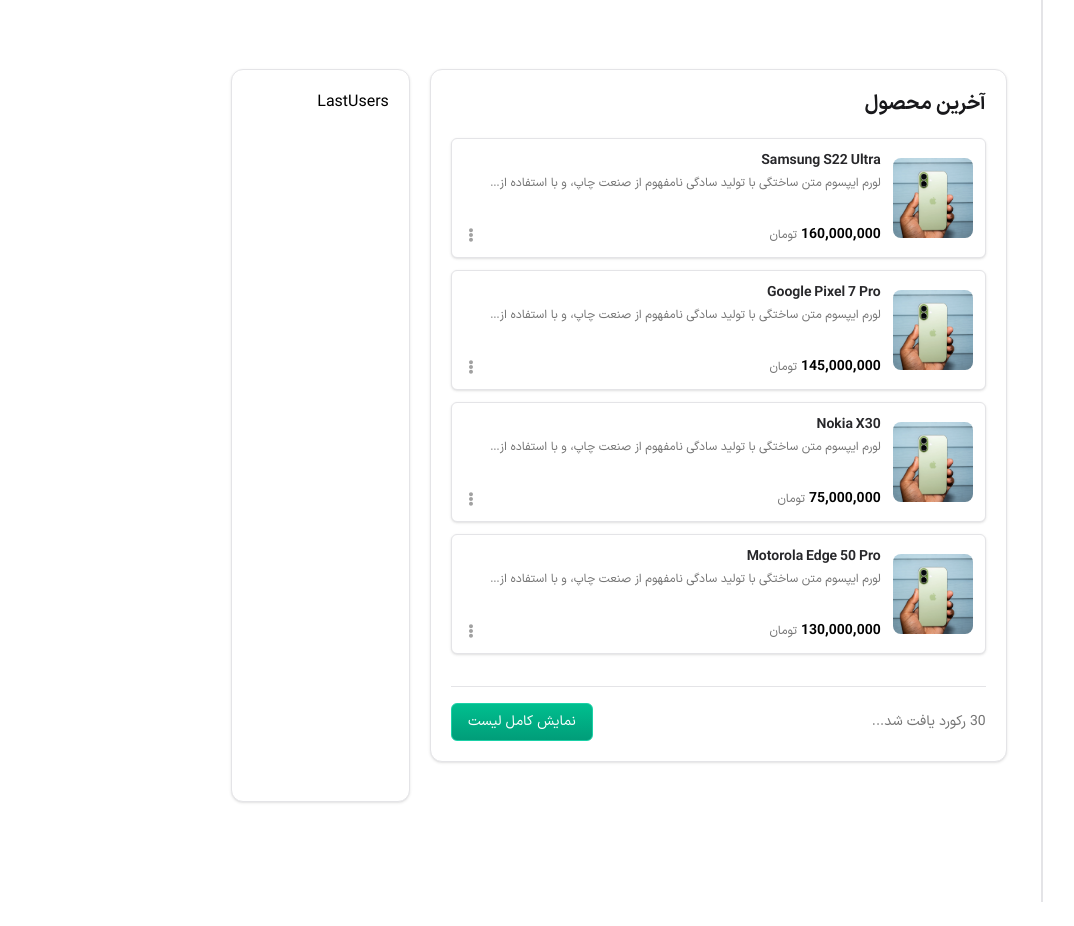
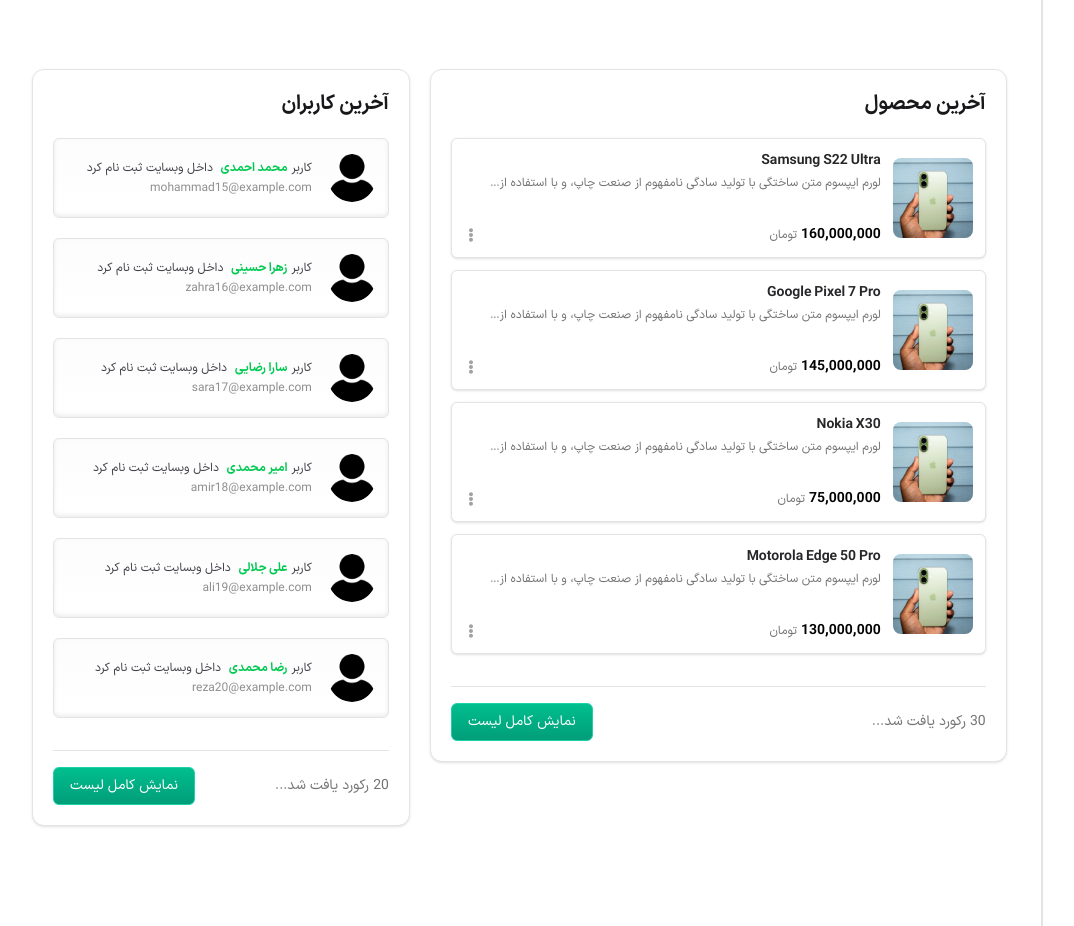
Before and after one commit to Shahzadhpr/Admin-Dashboard, a React (Vite) app: page / in a window 1280 px wide. Shown: the part 1480-2406 px from the top of the page, without its empty margins (2-1076 px from the left). Before the commit the page ends 2382 px from the top, so only its background shows below. Built offline with nearby package versions, Linux system fonts and the light colour scheme.

Commit message:
feat: display latest users list on dashboard home

```diff
--- /dev/null
+++ b/src/data/users.js
@@ -0,0 +1,199 @@
+export const userRoles = [
+  {
+    label: "کاربر",
+    value: "USER",
+  },
+  {
+    label: "مدیر",
+    value: "ADMIN",
+  },
+  {
+    label: "پشتیبانی",
+    value: "SUPPORT",
+  },
+];
+
+const users = [
+  {
+    id: 1,
+    userName: "peyman-geek",
+    fullName: "پیمان احمدی",
+    phoneNumber: "09911871596",
+    email: "peymangeek@gmail.com",
+    role: userRoles[1],
+    profile: "/images/profile-avatar-user.jpg",
+  },
+  {
+    id: 2,
+    userName: "Reza2",
+    fullName: "رضا احمدی",
+    phoneNumber: "09129876543",
+    email: "reza2@example.com",
+    role: userRoles[0],
+    profile: "/images/profile-avatar-user.jpg",
+  },
+  {
+    id: 3,
+    userName: "Mohammad3",
+    fullName: "محمد حسینی",
+    phoneNumber: "09121234567",
+    email: "mohammad3@example.com",
+    role: userRoles[2],
+    profile: "/images/profile-avatar-user.jpg",
+  },
+  {
+    id: 4,
+    userName: "Zahra4",
+    fullName: "زهرا رضایی",
+    phoneNumber: "09123456789",
+    email: "zahra4@example.com",
+    role: userRoles[0],
+    profile: "/images/profile-avatar-user.jpg",
+  },
+  {
+    id: 5,
+    userName: "Sara5",
+    fullName: "سارا مرادی",
+    phoneNumber: "09127654321",
+    email: "sara5@example.com",
+    role: userRoles[1],
+    profile: "/images/profile-avatar-user.jpg",
+  },
+  {
+    id: 6,
+    userName: "Amir6",
+    fullName: "امیر جلالی",
+    phoneNumber: "09125553322",
+    email: "amir6@example.com",
+    role: userRoles[2],
+    profile: "/images/profile-avatar-user.jpg",
+  },
+  {
+    id: 7,
+    userName: "Ali7",
+    fullName: "علی رضایی",
+    phoneNumber: "09121112233",
+    email: "ali7@example.com",
+    role: userRoles[0],
+    profile: "/images/profile-avatar-user.jpg",
+  },
+  {
+    id: 8,
+    userName: "Reza8",
+    fullName: "رضا محمدی",
+    phoneNumber: "09123334455",
+    email: "reza8@example.com",
+    role: userRoles[1],
+    profile: "/images/profile-avatar-user.jpg",
+  },
+  {
+    id: 9,
+    userName: "Mohammad9",
+    fullName: "محمد جلالی",
+    phoneNumber: "09124445566",
+    email: "mohammad9@example.com",
+    role: userRoles[2],
+    profile: "/images/profile-avatar-user.jpg",
+  },
+  {
+    id: 10,
+    userName: "Zahra10",
+    fullName: "زهرا احمدی",
+    phoneNumber: "09129998877",
+    email: "zahra10@example.com",
+    role: userRoles[0],
+    profile: "/images/profile-avatar-user.jpg",
+  },
+  {
+    id: 11,
+    userName: "Sara11",
+    fullName: "سارا محمدی",
+    phoneNumber: "09126667788",
+    email: "sara11@example.com",
+    role: userRoles[2],
+    profile: "/images/profile-avatar-user.jpg",
+  },
+  {
+    id: 12,
+    userName: "Amir12",
+    fullName: "امیر رضایی",
+    phoneNumber: "09127778899",
+    email: "amir12@example.com",
+    role: userRoles[0],
+    profile: "/images/profile-avatar-user.jpg",
+  },
+  {
+    id: 13,
+    userName: "Ali13",
+    fullName: "علی حسینی",
+    phoneNumber: "09128889900",
+    email: "ali13@example.com",
+    role: userRoles[1],
+    profile: "/images/profile-avatar-user.jpg",
+  },
+  {
+    id: 14,
+    userName: "Reza14",
+    fullName: "رضا مرادی",
+    phoneNumber: "09123332211",
+    email: "reza14@example.com",
+    role: userRoles[2],
+    profile: "/images/profile-avatar-user.jpg",
+  },
+  {
+    id: 15,
+    userName: "Mohammad15",
+    fullName: "محمد احمدی",
+    phoneNumber: "09121119900",
+    email: "mohammad15@example.com",
+    role: userRoles[0],
+    profile: "/images/profile-avatar-user.jpg",
+  },
+  {
+    id: 16,
+    userName: "Zahra16",
+    fullName: "زهرا حسینی",
+    phoneNumber: "09129997766",
+    email: "zahra16@example.com",
+    role: userRoles[2],
+    profile: "/images/profile-avatar-user.jpg",
+  },
+  {
+    id: 17,
+    userName: "Sara17",
+    fullName: "سارا رضایی",
+    phoneNumber: "09127775544",
+    email: "sara17@example.com",
+    role: userRoles[0],
+    profile: "/images/profile-avatar-user.jpg",
+  },
+  {
+    id: 18,
+    userName: "Amir18",
+    fullName: "امیر محمدی",
+    phoneNumber: "09125556677",
+    email: "amir18@example.com",
+    role: userRoles[1],
+    profile: "/images/profile-avatar-user.jpg",
+  },
+  {
+    id: 19,
+    userName: "Ali19",
+    fullName: "علی جلالی",
+    phoneNumber: "09124443322",
+    email: "ali19@example.com",
+    role: userRoles[0],
+    profile: "/images/profile-avatar-user.jpg",
+  },
+  {
+    id: 20,
+    userName: "Reza20",
+    fullName: "رضا محمدی",
+    phoneNumber: "09126665544",
+    email: "reza20@example.com",
+    role: userRoles[2],
+    profile: "/images/profile-avatar-user.jpg",
+  },
+];
+
+export default users;
--- a/src/features/QuickOverview/QuickOverview.jsx
+++ b/src/features/QuickOverview/QuickOverview.jsx
@@ -3,9 +3,9 @@
 
 const QuickOverview = () => {
   return (
-    <div className="mb-20 space-y-10 grid grid-cols-5 *:p-5 *:border *:primary-border-color *:bg-white *:rounded-xl gap-5 *:shadow">
-        <LastProducts/>
-        <LastUsers/>
+    <div className="mb-20 space-y-10 grid grid-cols-5 items-start *:p-5 *:border *:primary-border-color *:bg-white *:rounded-xl gap-5 *:shadow">
+      <LastProducts />
+      <LastUsers />
     </div>
   )
 }
--- a/src/features/QuickOverview/components/LastUsers.jsx
+++ b/src/features/QuickOverview/components/LastUsers.jsx
@@ -1,6 +1,23 @@
+import SectionTitle from "../../../components/common/SectionTitle"
+import OpenInPage from "./OpenInPage"
+import users from "../../../data/users"
+import UserCard from "./UserCard"
+
 const LastUsers = () => {
   return (
-    <div>LastUsers</div>
+    <div className="col-span-2 max-h-max">
+        <SectionTitle Title="آخرین کاربران" className="text-sm sm:text-base md:text-lg lg:text-xl"/>
+
+        <div>
+            {
+                users.slice(-6).map(user => {
+                   return <UserCard key={user.id} {...user}/>
+                })
+            }
+        </div>
+
+        <OpenInPage itemLength={users.length} navigateTo="/Users"/>
+    </div>
   )
 }
 
--- /dev/null
+++ b/src/features/QuickOverview/components/UserCard.jsx
@@ -0,0 +1,29 @@
+const UserCard = ({ fullName, email, profile }) => {
+  return (
+    <article className="flex items-center gap-4 mt-5 cursor-pointer h-20 p-3 rounded-md border primary-border-color bg-gradient-to-b from-zinc-50/50 to-white shadow-[inset_0_-2px_4px_rgba(0,0,0,0.08)] transition-all duration-200 hover:bg-zinc-50 hover:shadow-sm">
+      <div className="size-12 min-w-12 overflow-hidden rounded-full">
+        <img
+          src={profile}
+          alt={fullName}
+          className="size-full object-cover"
+        />
+      </div>
+
+      <div className="min-w-0 text-xs space-y-1">
+        <p className="truncate text-zinc-700">
+          کاربر
+          <span className="px-1 text-green-500">
+            <strong>{fullName}</strong>
+          </span>{" "}
+          داخل وبسایت ثبت نام کرد
+        </p>
+
+        <p className="truncate text-neutral-500/80">
+          {email}
+        </p>
+      </div>
+    </article>
+  );
+};
+
+export default UserCard;
```
Also changed, not shown: public/images/profile-avatar-user.jpg (added).
